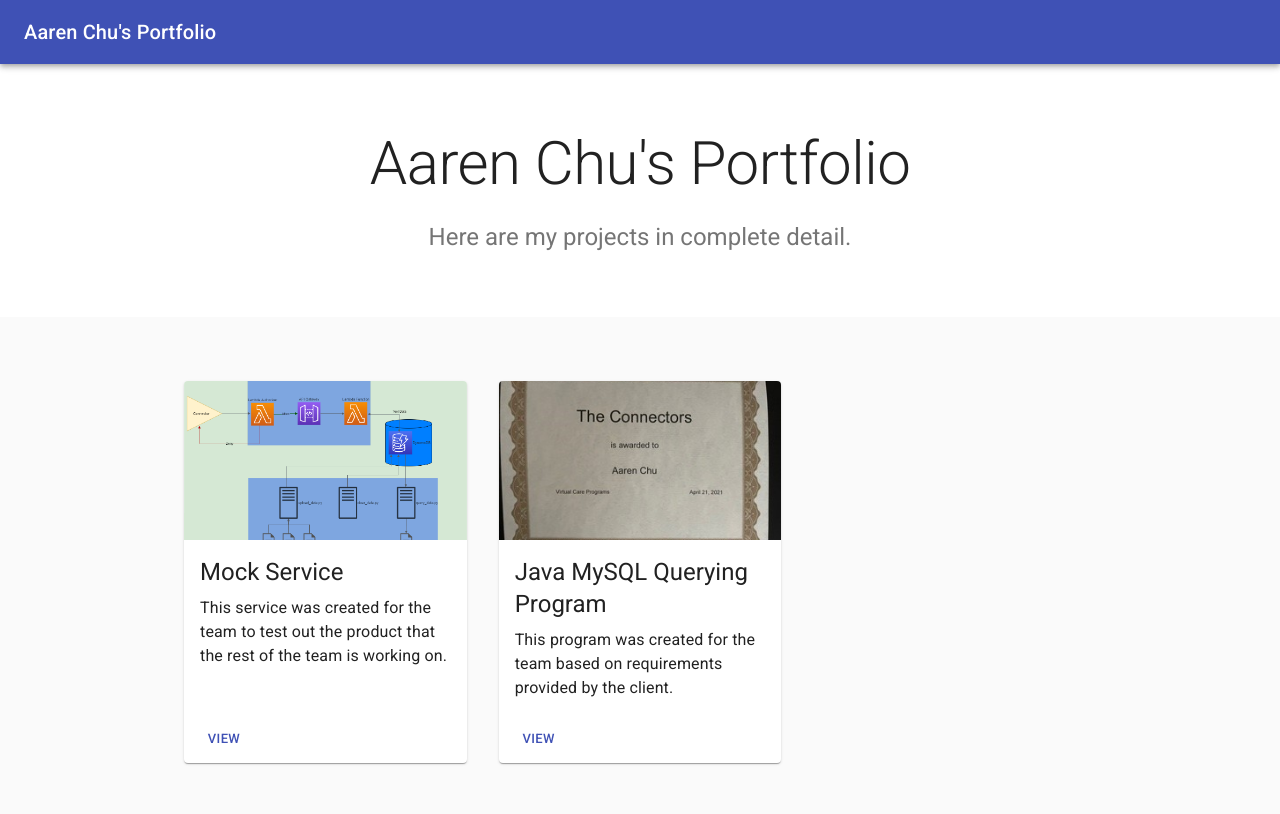
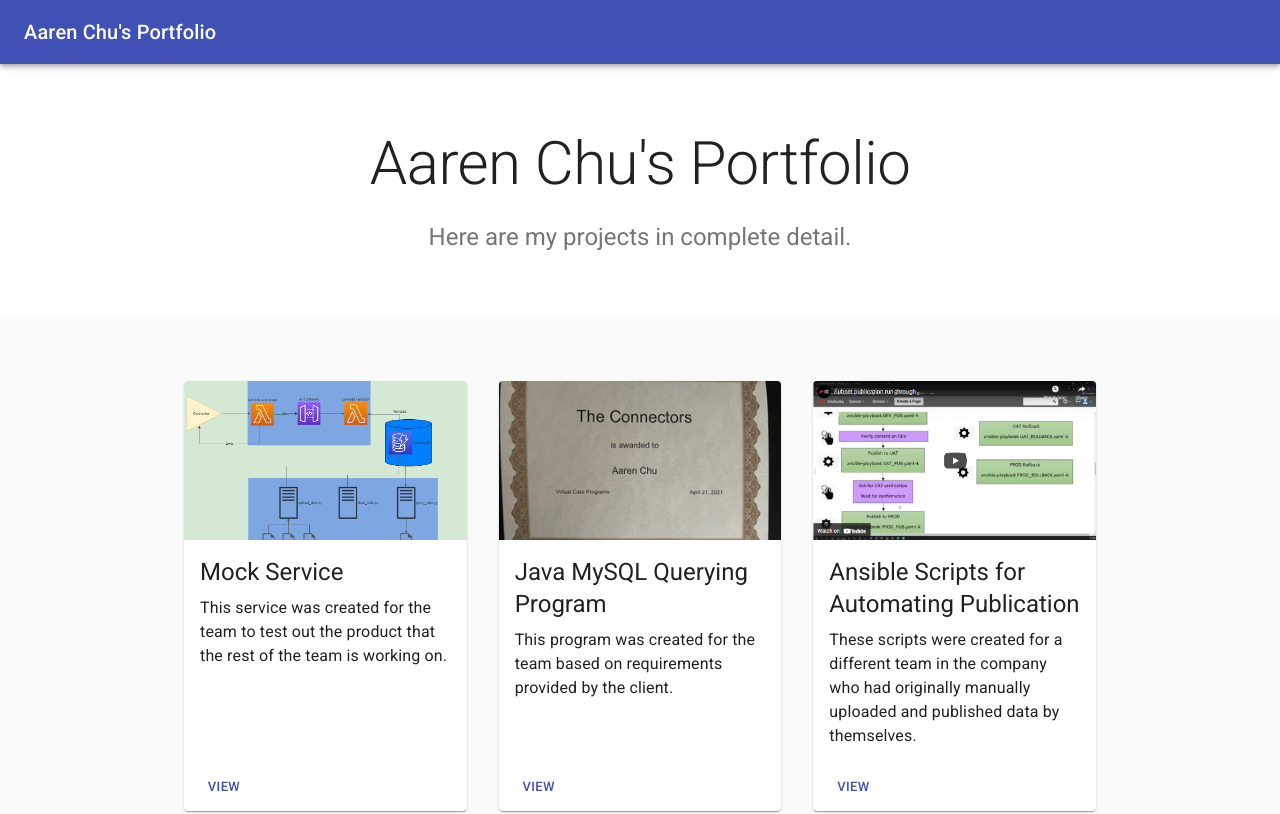
Before and after one commit to aarenchu/aarenchu-e-portfolio, a React (Create React App) app: page / in a window 1280 px wide. Shown: the top 814 px of the page. Built offline with nearby package versions, Linux system fonts and the light colour scheme.

Commit message:
Third entry of e-portfolio

```diff
--- a/src/App.js
+++ b/src/App.js
@@ -2,6 +2,7 @@ import React from 'react';
 import { BrowserRouter, Route } from 'react-router-dom';
 import MockServicePage from './components/project_pages/MockServicePage';
 import JavaMySqlQueryingProgram from './components/project_pages/JavaMySqlQueryingProgram';
+import AnsibleScripts from './components/project_pages/AnsibleScripts';
 import Album from './components/site_pages/Album';
 
 export default function App() {
@@ -10,6 +11,7 @@ export default function App() {
       <Route exact path="/" component={Album} />
       <Route path="/mockservice" component={MockServicePage} />
       <Route path="/javamysqlqueryingprogram" component={JavaMySqlQueryingProgram} />
+      <Route path="/ansiblescripts" component={AnsibleScripts} />
     </BrowserRouter>
   );
 }
--- /dev/null
+++ b/src/components/helper_components/YoutubeEmbed.js
@@ -0,0 +1,22 @@
+import React from "react";
+import PropTypes from "prop-types";
+
+const YoutubeEmbed = ({ embedId }) => (
+  <div className="video-responsive">
+    <iframe
+      width="853"
+      height="480"
+      src={`https://www.youtube.com/embed/${embedId}`}
+      frameBorder="0"
+      allow="accelerometer; autoplay; clipboard-write; encrypted-media; gyroscope; picture-in-picture"
+      allowFullScreen
+      title="Embedded youtube"
+    />
+  </div>
+);
+
+YoutubeEmbed.propTypes = {
+  embedId: PropTypes.string.isRequired
+};
+
+export default YoutubeEmbed;
--- /dev/null
+++ b/src/components/project_pages/AnsibleScripts.js
@@ -0,0 +1,111 @@
+import React from 'react';
+import AppBar from '@material-ui/core/AppBar';
+import CssBaseline from '@material-ui/core/CssBaseline';
+import Toolbar from '@material-ui/core/Toolbar';
+import Typography from '@material-ui/core/Typography';
+import { makeStyles } from '@material-ui/core/styles';
+import Container from '@material-ui/core/Container';
+import Link from '@material-ui/core/Link';
+import YoutubeEmbed from '../helper_components/YoutubeEmbed';
+
+
+function Copyright() {
+  return (
+    <Typography variant="body2" color="textSecondary" align="center">
+      {'Copyright © '}
+        Aaren Chu
+        {' '}
+      {new Date().getFullYear()}
+      {'.'}
+    </Typography>
+  );
+}
+
+const useStyles = makeStyles((theme) => ({
+  icon: {
+    marginRight: theme.spacing(1),
+  },
+  heroContent: {
+    backgroundColor: theme.palette.background.paper,
+    padding: theme.spacing(8, 0, 6),
+  },
+  heroButtons: {
+    marginTop: theme.spacing(4),
+  },
+  cardGrid: {
+    paddingTop: theme.spacing(8),
+    paddingBottom: theme.spacing(8),
+  },
+  card: {
+    height: '100%',
+    display: 'flex',
+    flexDirection: 'column',
+  },
+  cardMedia: {
+    paddingTop: '56.25%', // 16:9
+  },
+  cardContent: {
+    flexGrow: 1,
+  },
+  footer: {
+    backgroundColor: theme.palette.background.paper,
+    padding: theme.spacing(6),
+  },
+
+}));
+
+export default function AnsibleScripts() {
+  const classes = useStyles();
+
+  return (
+    <React.Fragment>
+      <CssBaseline />
+      <AppBar position="relative">
+        <Toolbar>
+          <Typography variant="h6" color="inherit" href="/" noWrap>
+            <Link href="/" color="inherit">Aaren Chu's Portfolio </Link>
+          </Typography>
+        </Toolbar>
+      </AppBar>
+      <main>
+        {/* Hero unit */}
+        <div className={classes.heroContent}>
+          <Container maxWidth="sm">
+            <Typography component="h1" variant="h2" align="center" color="textPrimary" gutterBottom>
+              Ansible Scripts for Automating Publication
+            </Typography>
+            <YoutubeEmbed align="center" embedId="zXolxe0tMHY" />
+            <h5> Fig. 1: Video demo on how to utilize the scripts I wrote.</h5>
+            <Typography variant="p" align="left" color="textSecondary" paragraph>
+                These scripts were created for a different team in the company who had originally manually uploaded
+                and published data by themselves.
+                I was required to complete this service after a month, which was the deadline my manager had given me.
+                I developed scripts using Ansible and based some of my work off of the previous work that had been written
+                by a previous co-op student and my work term supervisor.
+                For this project, I needed my programming skills to learn how to write scripts in Ansible.
+                Despite Ansible being a new tool for me, I was able to apply other basic programming concepts while
+                writing the scripts.
+                Also, I needed my problem solving skills when I faced implementing a feature
+                that was unfamiliar to me.
+                In addition, I needed my communication skills, since I needed
+                to consult both my supervisor and my coworker when it came to meeting the needs of the project. This
+                project was completed by the time of the demo. After the demo, I received congratulatory remarks
+                from my work term supervisor. I also received a thank you email from some of the
+                members of the other team for whom the scripts were written.
+                My project allowed for the other team to automate their work in publishing data to
+                the database. Through this
+                project, I developed my demo presentation skills, such as rehearsing
+                my presentation and filming my demo as seen in the artifact.
+                In addition, I improved on my programming skills furthering my repertoire with a new tool.
+            </Typography>
+          </Container>
+        </div>
+      </main>
+      {/* Footer */}
+      <footer className={classes.footer}>
+        <Copyright />
+      </footer>
+      {/* End footer */}
+    </React.Fragment>
+  );
+}
--- a/src/components/site_pages/Album.js
+++ b/src/components/site_pages/Album.js
@@ -14,6 +14,7 @@ import Container from '@material-ui/core/Container';
 import Link from '@material-ui/core/Link';
 import MockServiceDiagram from '../../MockService_Diagram.png';
 import WorkCertificate from '../../workcertificate.jpg';
+import AnsibleScriptsThumbnail from '../../ansiblescriptsthumbnail.png';
 
 function Copyright() {
     return (
@@ -131,6 +132,29 @@ export default function Album() {
                         </CardActions>
                     </Card>
                     </Grid>
+                    <Grid item xs={12} sm={6} md={4}>
+                    <Card className={classes.card}>
+                        <CardMedia
+                        className={classes.cardMedia}
+                        image={AnsibleScriptsThumbnail}
+                        title="Thumbnail of Video Demo for Ansible Scripts"
+                        />
+                        <CardContent className={classes.cardContent}>
+                        <Typography gutterBottom variant="h5" component="h2">
+                            Ansible Scripts for Automating Publication
+                        </Typography>
+                        <Typography>
+                        These scripts were created for a different team in the company who had originally manually uploaded
+                        and published data by themselves.
+                        </Typography>
+                        </CardContent>
+                        <CardActions>
+                        <Button size="small" color="primary" href="/ansiblescripts">
+                            View
+                        </Button>
+                        </CardActions>
+                    </Card>
+                    </Grid>
                 </Grid>
             </Container>
             </main>
```
Also changed, not shown: src/ansiblescriptsthumbnail.png (added).
